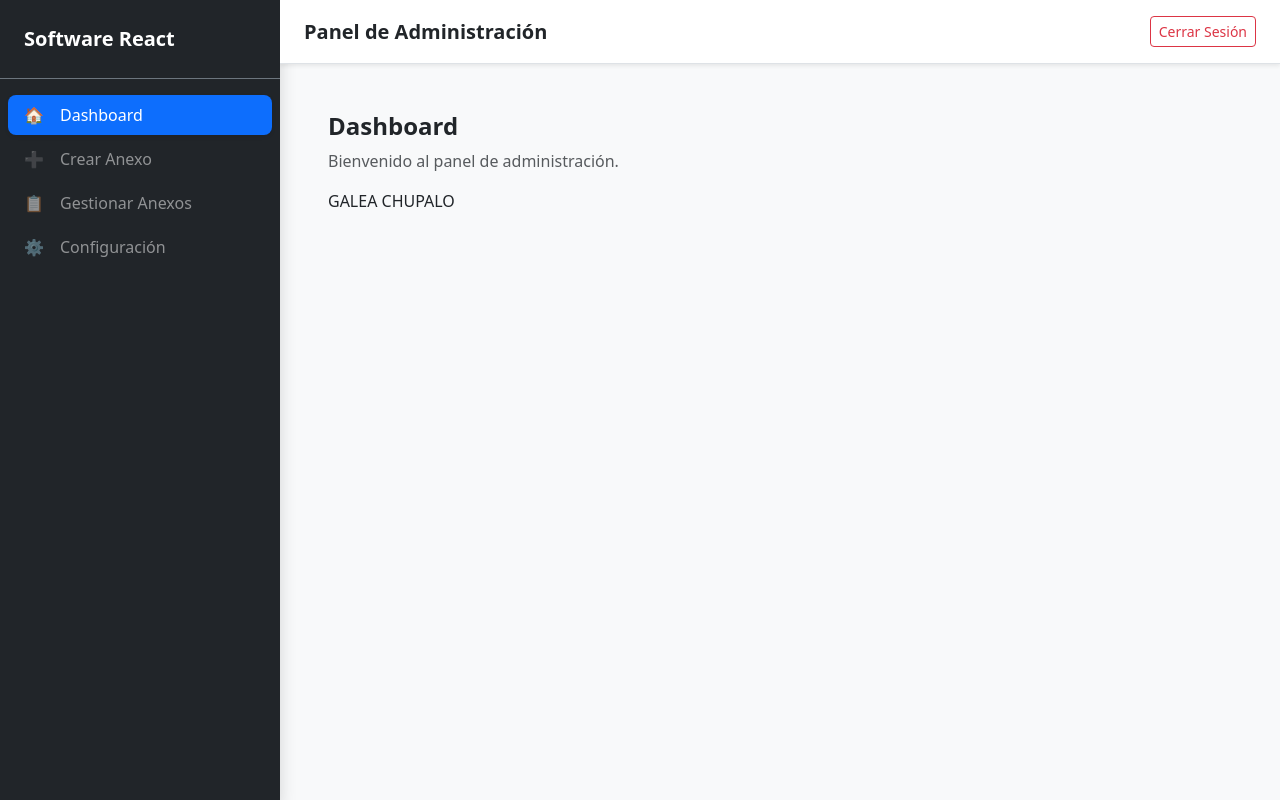
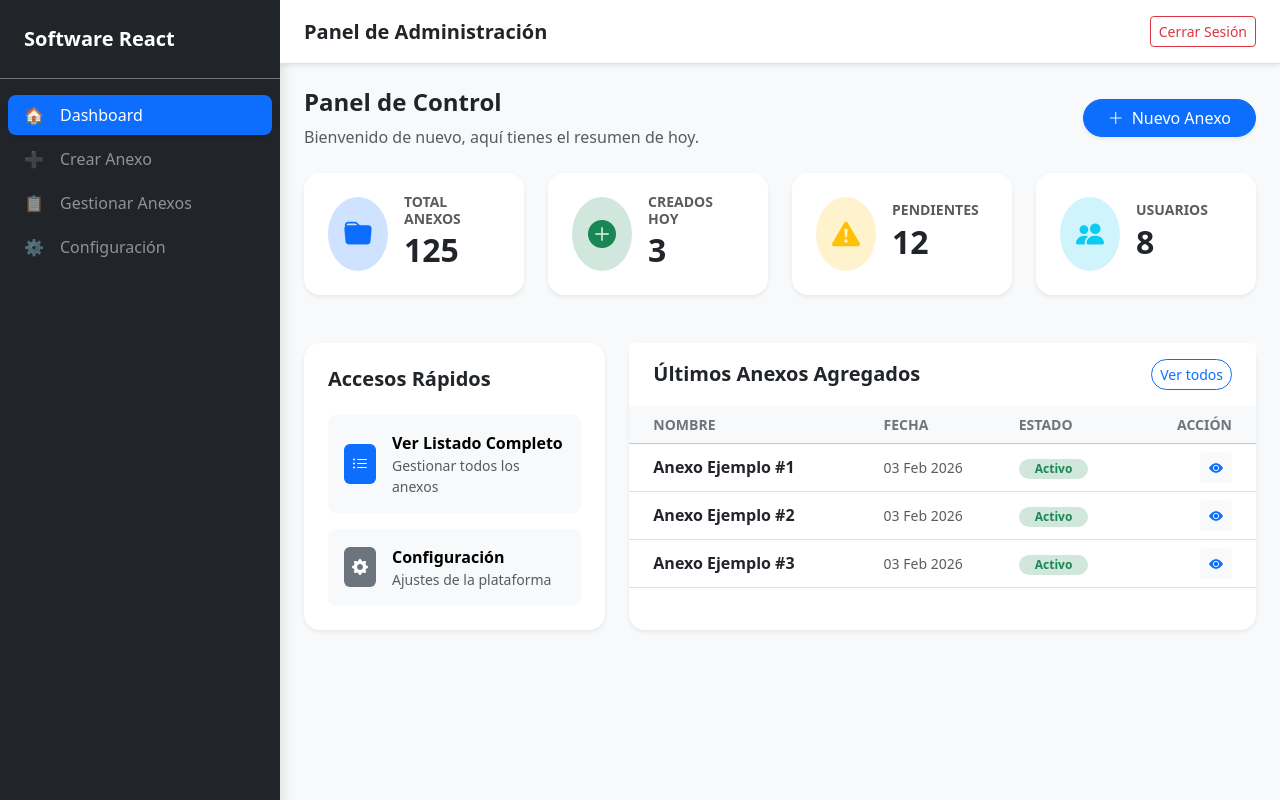
Before and after one commit to bycyber18/anexos-frontend, a React (Vite) app in the folder SoftwareReact-main/: page /dashboard in a window 1280 px wide. Built offline with nearby package versions, Linux system fonts and the light colour scheme.

Commit message:
Guardando cambios del dashboard y router

```diff
--- a/SoftwareReact-main/src/components/Dashboard.tsx
+++ b/SoftwareReact-main/src/components/Dashboard.tsx
@@ -1,9 +1,134 @@
+import { useNavigate } from "react-router-dom";
+
 export default function Dashboard() {
+  const navigate = useNavigate();
+
+
+  const stats = [
+    { title: "Total Anexos", value: "125", icon: "bi-folder-fill", color: "primary" },
+    { title: "Creados Hoy", value: "3", icon: "bi-plus-circle-fill", color: "success" },
+    { title: "Pendientes", value: "12", icon: "bi-exclamation-triangle-fill", color: "warning" },
+    { title: "Usuarios", value: "8", icon: "bi-people-fill", color: "info" },
+  ];
+
   return (
-    <div className="p-4">
-      <h2 className="h4 fw-bold">Dashboard</h2>
-      <p className="text-muted">Bienvenido al panel de administración.</p>
-      <p>GALEA CHUPALO</p>
+    <div className="container-fluid p-0">
+
+      <div className="d-flex justify-content-between align-items-center mb-4">
+        <div>
+          <h2 className="h4 fw-bold text-dark">Panel de Control</h2>
+          <p className="text-muted m-0">Bienvenido de nuevo, aquí tienes el resumen de hoy.</p>
+        </div>
+        <button
+          className="btn btn-primary rounded-pill px-4 shadow-sm"
+          onClick={() => navigate("/admin/crear-anexo")}
+        >
+          <i className="bi bi-plus-lg me-2"></i>
+          Nuevo Anexo
+        </button>
+      </div>
+
+
+      <div className="row g-4 mb-5">
+        {stats.map((stat, index) => (
+          <div className="col-12 col-sm-6 col-xl-3" key={index}>
+            <div className="card border-0 shadow-sm rounded-4 h-100 overflow-hidden">
+              <div className="card-body p-4 d-flex align-items-center">
+                <div className={`rounded-circle p-3 bg-${stat.color}-subtle text-${stat.color} me-3`}>
+                  <i className={`bi ${stat.icon} fs-3`}></i>
+                </div>
+                <div>
+                  <h6 className="card-subtitle text-muted text-uppercase small fw-bold mb-1">{stat.title}</h6>
+                  <h2 className="card-title mb-0 fw-bold">{stat.value}</h2>
+                </div>
+              </div>
+            </div>
+          </div>
+        ))}
+      </div>
+
+
+      <div className="row g-4">
+
+        <div className="col-lg-4">
+          <div className="card border-0 shadow-sm rounded-4 h-100">
+            <div className="card-body p-4">
+              <h5 className="fw-bold mb-4">Accesos Rápidos</h5>
+              <div className="d-grid gap-3">
+                <button
+                  onClick={() => navigate("/admin/gestionar-anexos")}
+                  className="btn btn-light text-start p-3 rounded-3 border-0 d-flex align-items-center hover-shadow"
+                >
+                  <div className="bg-primary text-white rounded p-2 me-3"><i className="bi bi-list-ul"></i></div>
+                  <div>
+                    <div className="fw-bold">Ver Listado Completo</div>
+                    <div className="small text-muted">Gestionar todos los anexos</div>
+                  </div>
+                </button>
+
+                <button
+                  onClick={() => navigate("/admin/configuracion")}
+                  className="btn btn-light text-start p-3 rounded-3 border-0 d-flex align-items-center hover-shadow"
+                >
+                  <div className="bg-secondary text-white rounded p-2 me-3"><i className="bi bi-gear-fill"></i></div>
+                  <div>
+                    <div className="fw-bold">Configuración</div>
+                    <div className="small text-muted">Ajustes de la plataforma</div>
+                  </div>
+                </button>
+              </div>
+            </div>
+          </div>
+        </div>
+
+
+        <div className="col-lg-8">
+          <div className="card border-0 shadow-sm rounded-4 h-100">
+            <div className="card-header bg-white border-0 py-3 px-4 d-flex justify-content-between align-items-center">
+              <h5 className="fw-bold m-0">Últimos Anexos Agregados</h5>
+              <button
+                className="btn btn-sm btn-outline-primary rounded-pill"
+                onClick={() => navigate("/admin/gestionar-anexos")}
+              >
+                Ver todos
+              </button>
+            </div>
+            <div className="table-responsive">
+              <table className="table table-hover align-middle mb-0">
+                <thead className="table-light">
+                  <tr>
+                    <th className="ps-4 text-secondary small text-uppercase">Nombre</th>
+                    <th className="text-secondary small text-uppercase">Fecha</th>
+                    <th className="text-secondary small text-uppercase">Estado</th>
+                    <th className="text-end pe-4 text-secondary small text-uppercase">Acción</th>
+                  </tr>
+                </thead>
+                <tbody>
+                  {[1, 2, 3].map((item) => (
+                    <tr key={item}>
+                      <td className="ps-4 fw-bold text-dark">Anexo Ejemplo #{item}</td>
+                      <td className="text-muted small">03 Feb 2026</td>
+                      <td><span className="badge bg-success-subtle text-success rounded-pill px-3">Activo</span></td>
+                      <td className="text-end pe-4">
+                        <button className="btn btn-sm btn-light text-primary"><i className="bi bi-eye-fill"></i></button>
+                      </td>
+                    </tr>
+                  ))}
+                </tbody>
+              </table>
+            </div>
+          </div>
+        </div>
+      </div>
+
+
+      <style>{`
+        .bg-primary-subtle { background-color: rgba(13, 110, 253, 0.1); }
+        .bg-success-subtle { background-color: rgba(25, 135, 84, 0.1); }
+        .bg-warning-subtle { background-color: rgba(255, 193, 7, 0.1); }
+        .bg-info-subtle { background-color: rgba(13, 202, 240, 0.1); }
+        .hover-shadow:hover { background-color: #f8f9fa; box-shadow: 0 .125rem .25rem rgba(0,0,0,.075); transition: 0.3s; }
+      `}</style>
     </div>
   );
 }
```
